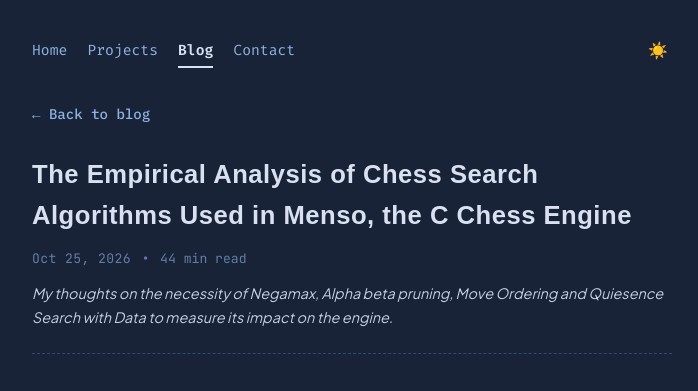
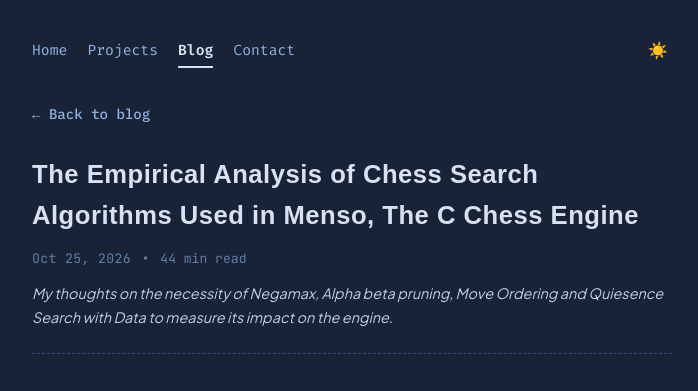
Before and after one commit to Titan-06/Titan-06.github.io, a Jekyll site: the page built from _posts/2026-10-25-analysis-chess-engine.md, in a window 1280 px wide and 900 px high. Shown: the top 391 px of the window, without its empty margins (288-986 px from the left). Built offline with Jekyll 4.4.1, drawn with Linux system fonts in a browser that asks for light colours; some web fonts are replaced.

Commit message:
made a letter capital

```diff
--- a/_posts/2026-10-25-analysis-chess-engine.md
+++ b/_posts/2026-10-25-analysis-chess-engine.md
@@ -1,6 +1,6 @@
 ---
 layout: post
-title: "The Empirical Analysis of Chess Search Algorithms Used in Menso, the C Chess Engine"
+title: "The Empirical Analysis of Chess Search Algorithms Used in Menso, The C Chess Engine"
 date: 2026-10-25
 description: "My thoughts on the necessity of Negamax, Alpha beta pruning, Move Ordering and Quiesence Search with Data to measure its impact on the engine. "
 ---
```
